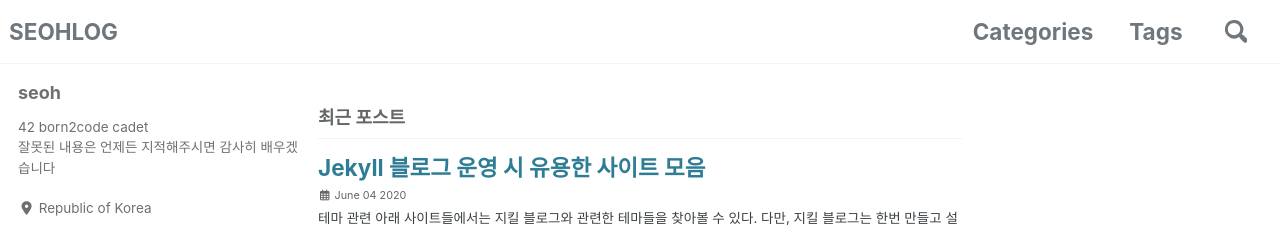
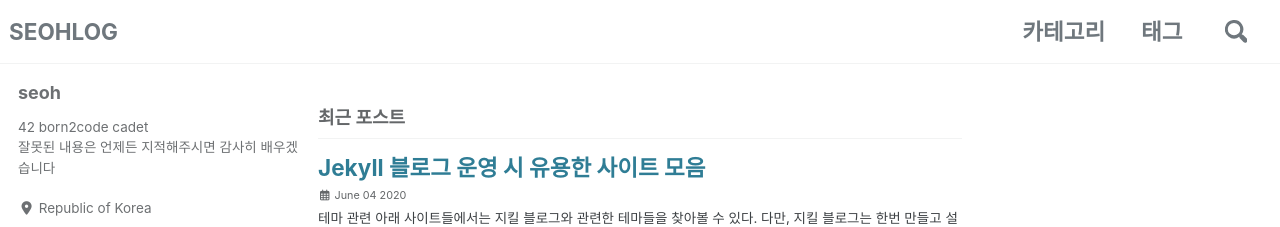
Before and after one commit to ohseyong/ohseyong.github.io, a Jekyll site: the page built from index.html, in a window 1280 px wide and 900 px high. Shown: the top 227 px of the window. Built offline with Jekyll 4.4.1, drawn with Linux system fonts in a browser that asks for light colours; cached includes are drawn as plain includes; nearby versions of some CDN libraries; the list of posts is cut into pages by our own code.

Commit message:
Update navigation.yml

```diff
--- a/_data/navigation.yml
+++ b/_data/navigation.yml
@@ -1,7 +1,7 @@
 main:
-  - title: "Categories"
+  - title: "카테고리"
     url: /categories/
-  - title: "Tags"
+  - title: "태그"
     url: /tags/
 #  - title: "About"
 #    url: /about/
```
